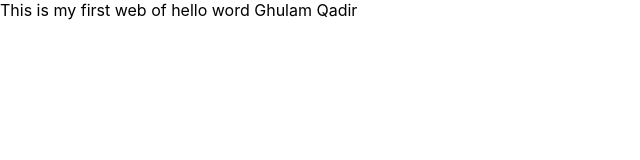
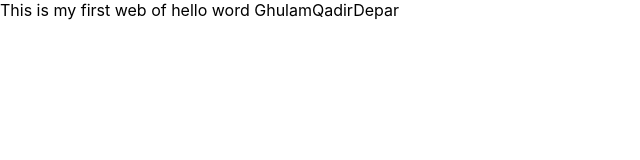
Before and after one commit to gqadirdepar/webproject1, a React (Create React App) app: page / in a window 1280 px wide. Shown: the top 160 px of the page, without its empty margins (0-640 px from the left). Built offline with nearby package versions, Linux system fonts and the light colour scheme.

Commit message:
Update App.js

```diff
--- a/src/App.js
+++ b/src/App.js
@@ -3,7 +3,7 @@ import './App.css';
 function App() {
   return (
     <div >
-     This is my first web of hello word Ghulam Qadir
+     This is my first web of hello word GhulamQadirDepar
     </div>
   );
 }
```
